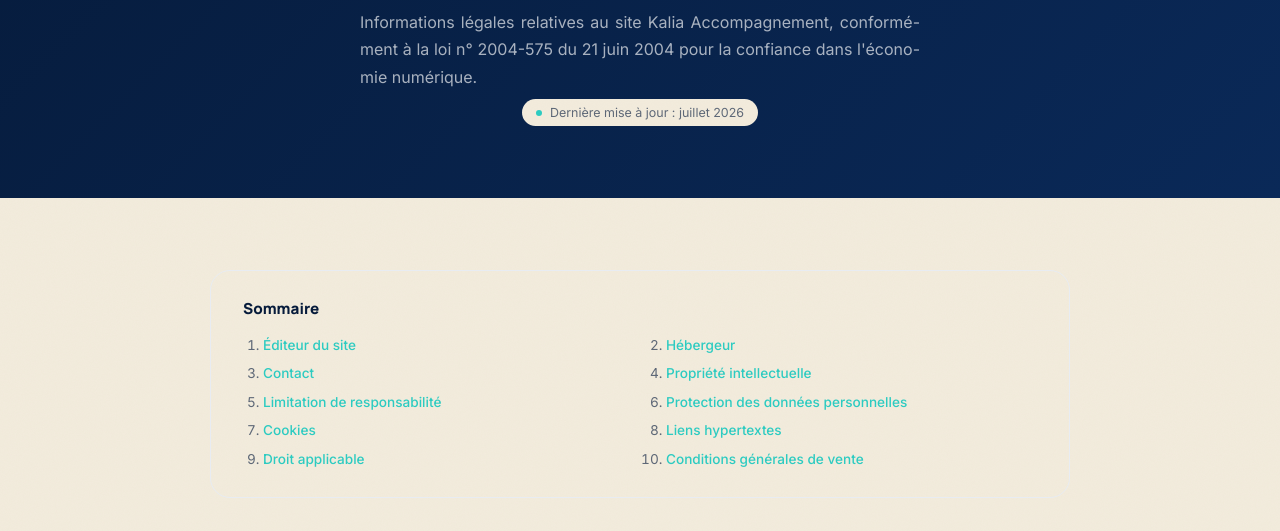
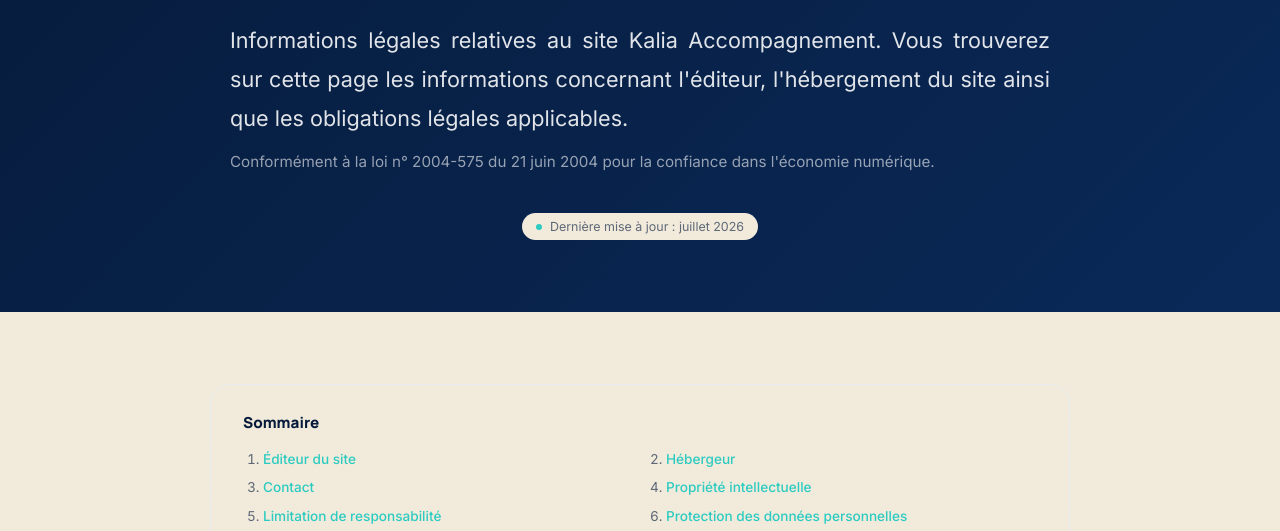
Before and after one commit to laurako2000/kalia-accompagnement, an Eleventy site: page mentions-legales.html in a window 1280 px wide. Shown: the part 234-765 px from the top of the page. Built offline with nearby package versions, Linux system fonts and the light colour scheme; Eleventy itself is replaced by a stand-in of ours; files that its build step writes are made by us from their sources.

Commit message:
Update mentions-legales.html

```diff
--- a/mentions-legales.html
+++ b/mentions-legales.html
@@ -148,11 +148,27 @@
 
 <!-- PAGE HERO -->
 <div class="page-hero">
-  <div class="container">
-    <div class="section-label" style="justify-content:center">Informations légales</div>
+  <div class="container" style="max-width:980px;">
+
+    <div class="section-label" style="justify-content:center">
+      Informations légales
+    </div>
+
     <h1>Mentions légales</h1>
-    <p>Informations légales relatives au site Kalia Accompagnement, conformément à la loi n° 2004-575 du 21 juin 2004 pour la confiance dans l'économie numérique.</p>
-  <div class="legal-date">Dernière mise à jour : juillet 2026</div>
+
+    <p style="max-width:820px;margin:28px auto 12px;font-size:1.35rem;line-height:1.8;color:rgba(255,255,255,.88);">
+      Informations légales relatives au site Kalia Accompagnement.
+      Vous trouverez sur cette page les informations concernant l'éditeur, l'hébergement du site ainsi que les obligations légales applicables.
+    </p>
+
+    <p style="max-width:820px;margin:0 auto 30px;font-size:.95rem;line-height:1.7;color:rgba(255,255,255,.58);">
+      Conformément à la loi n° 2004-575 du 21 juin 2004 pour la confiance dans l'économie numérique.
+    </p>
+
+    <div class="legal-date">
+      Dernière mise à jour : juillet 2026
+    </div>
+
   </div>
 </div>
 
```
